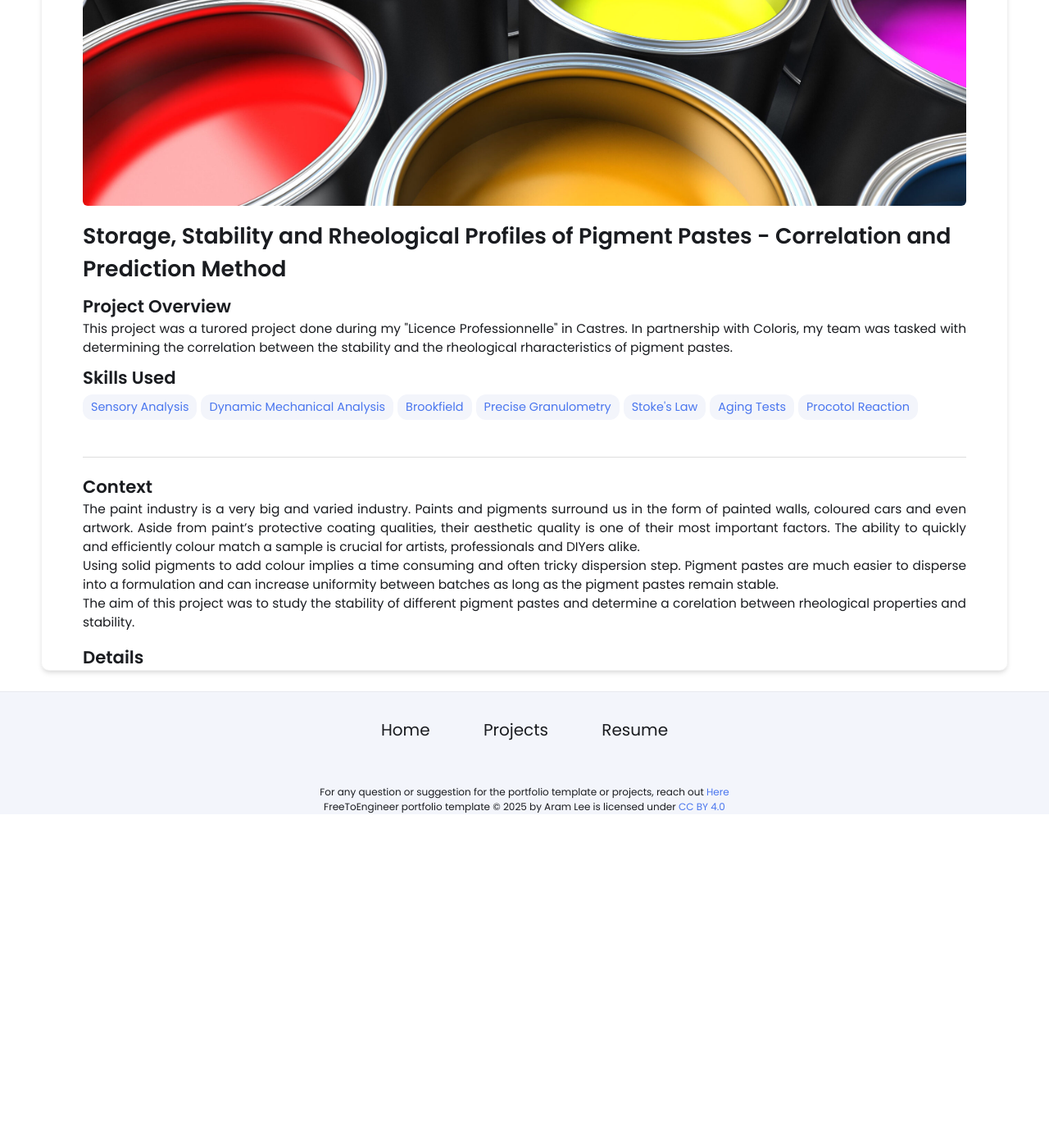
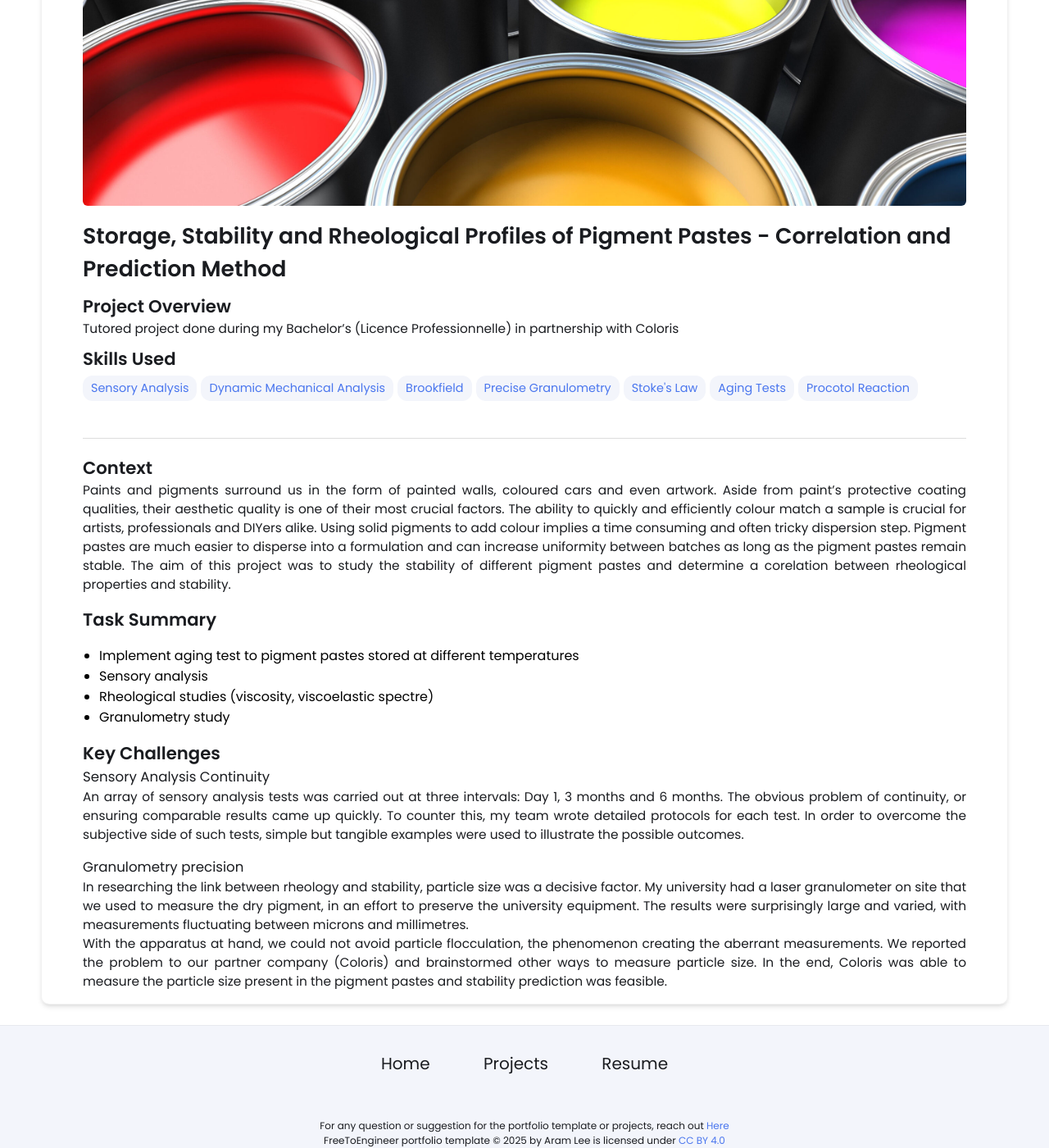
Before and after one commit to SmokyTrombone/smokytrombone.github.io, a Jekyll site: the page built from _projects/LPGF/index.md, in a window 1280 px wide and 1400 px high, scrolled down 239 px. Shown: the whole window at 82% size. Built offline with Jekyll 4.4.1, drawn with Linux system fonts in a browser that asks for light colours; before the commit the page ends 1232 px from its top, so only the background shows below that.

Commit message:
Update index.md
added key chalenges

```diff
--- a/_projects/LPGF/index.md
+++ b/_projects/LPGF/index.md
@@ -1,7 +1,7 @@
 ---
 layout: post
 title: Storage, Stability and Rheological Profiles of Pigment Pastes - Correlation and Prediction Method
-description: <p align="justify">This project was a turored project done during my "Licence Professionnelle" in Castres. In partnership with Coloris, my team was tasked with determining the correlation between the stability and the rheological rharacteristics of pigment pastes.</p>
+description: Tutored project done during my Bachelor’s (Licence Professionnelle) in partnership with Coloris
 
 skills:
   - Sensory Analysis
@@ -17,8 +17,20 @@ main-image: /paints.jpg
 
 ---
 ## Context
-<p align="justify">The paint industry is a very big and varied industry. Paints and pigments surround us in the form of painted walls, coloured cars and even artwork. Aside from paint’s protective coating qualities, their aesthetic quality is one of their most important factors. The ability to quickly and efficiently colour match a sample is crucial for artists, professionals and DIYers alike.<br/>
-Using solid pigments to add colour implies a time consuming and often tricky dispersion step. Pigment pastes are much easier to disperse into a formulation and can increase uniformity between batches as long as the pigment pastes remain stable.<br/>
+<p align="justify">Paints and pigments surround us in the form of painted walls, coloured cars and even artwork. Aside from paint’s protective coating qualities, their aesthetic quality is one of their most crucial factors. The ability to quickly and efficiently colour match a sample is crucial for artists, professionals and DIYers alike.
+Using solid pigments to add colour implies a time consuming and often tricky dispersion step. Pigment pastes are much easier to disperse into a formulation and can increase uniformity between batches as long as the pigment pastes remain stable.
 The aim of this project was to study the stability of different pigment pastes and determine a corelation between rheological properties and stability.</p>
 
-## Details
+## Task Summary
+-	Implement aging test to pigment pastes stored at different temperatures
+-	Sensory analysis
+-	Rheological studies (viscosity, viscoelastic spectre)
+-	Granulometry study
+
+## Key Challenges
+### Sensory Analysis Continuity
+<p align="justify">An array of sensory analysis tests was carried out at three intervals: Day 1, 3 months and 6 months. The obvious problem of continuity, or ensuring comparable results came up quickly. To counter this, my team wrote detailed protocols for each test. In order to overcome the subjective side of such tests, simple but tangible examples were used to illustrate the possible outcomes.</p>
+
+### Granulometry precision
+<p align="justify">In researching the link between rheology and stability, particle size was a decisive factor. My university had a laser granulometer on site that we used to measure the dry pigment, in an effort to preserve the university equipment. The results were surprisingly large and varied, with measurements fluctuating between microns and millimetres.<br/>
+With the apparatus at hand, we could not avoid particle flocculation, the phenomenon creating the aberrant measurements. We reported the problem to our partner company (Coloris) and brainstormed other ways to measure particle size. In the end, Coloris was able to measure the particle size present in the pigment pastes and stability prediction was feasible.</p>
```
